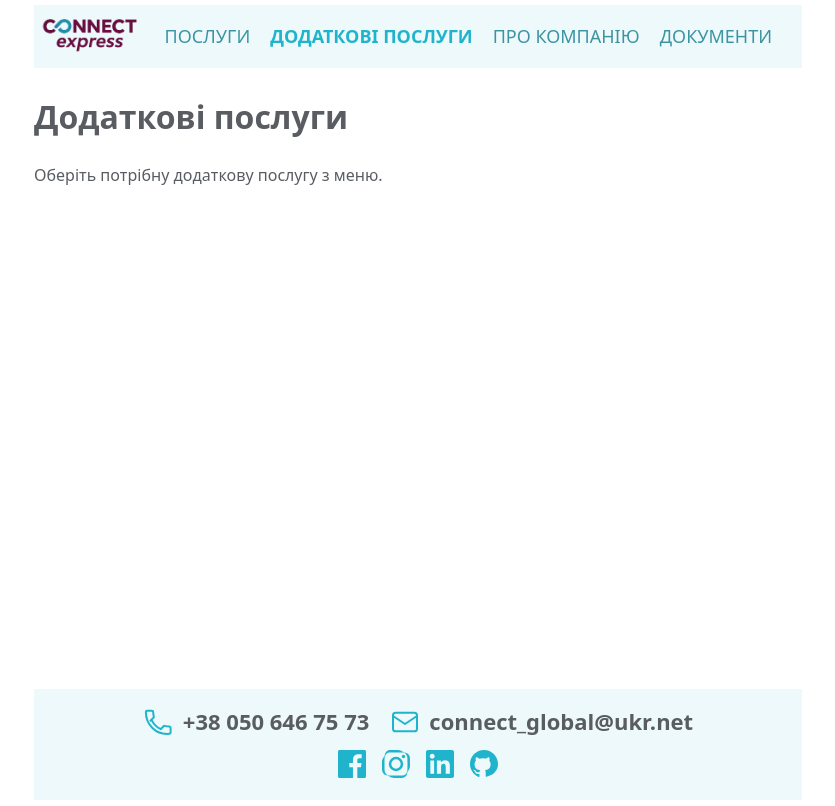
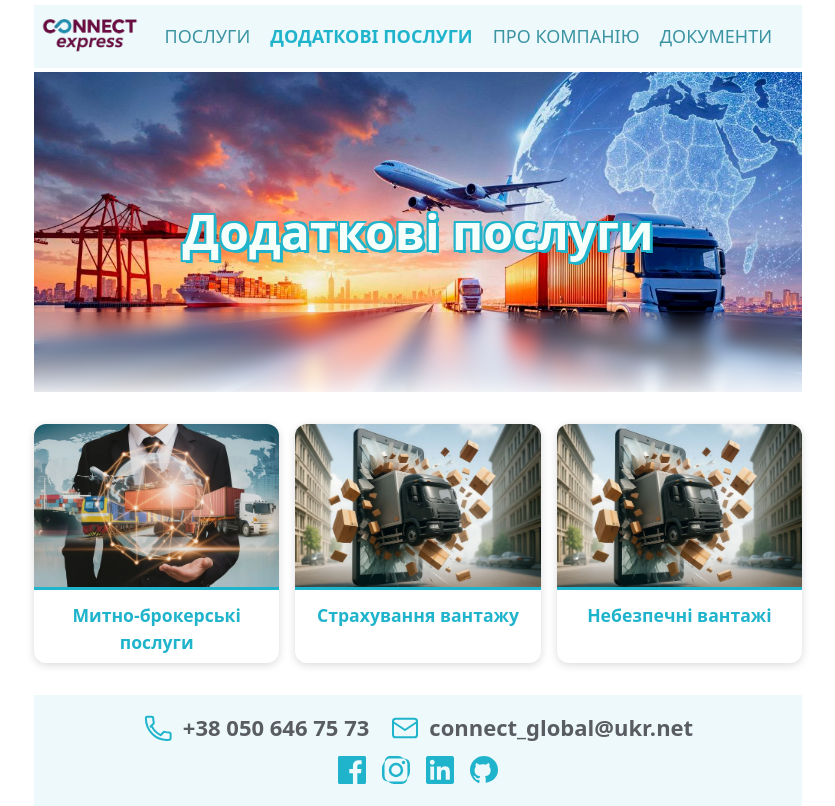
Before and after one commit to Orkneya/ConnectExpress, a React (Vite) app: page /addservices in a window 1280 px wide. Shown: the whole page, without its empty margins (222-1057 px from the left). Built offline with nearby package versions, Linux system fonts and the light colour scheme.

Commit message:
addservises component

```diff
--- a/src/pages/AddServicesPage/AddServicesPage.jsx
+++ b/src/pages/AddServicesPage/AddServicesPage.jsx
@@ -1,9 +1,33 @@
+import style from "../ServicesPage/ServicesPage.module.css";
+import { NavLink } from "react-router-dom";
+
+import customsImg from "../../assets/images/Servises/Broker.webp";
+import insuranceImg from "../../assets/images/Servises/Insurens.webp";
+
 function AddServicesPage() {
   return (
-    <div>
-      <h1>Додаткові послуги</h1>
-      <p>Оберіть потрібну додаткову послугу з меню.</p>
-    </div>
+    <section className={style.servicesPage}>
+      <div className={style.hero}>
+        <h1 className={style.heroTitle}>Додаткові послуги</h1>
+      </div>
+
+      <div className={style.servicesGridAdd}>
+        <NavLink to="/addservices/customs" className={style.serviceItem}>
+          <img src={customsImg} alt=" Митно-брокерські послуги" />
+          <p className={style.serviceTitle}> Митно-брокерські послуги</p>
+        </NavLink>
+
+        <NavLink to="/addservices/insurance" className={style.serviceItem}>
+          <img src={insuranceImg} alt="Страхування вантажу" />
+          <p className={style.serviceTitle}>Страхування вантажу</p>
+        </NavLink>
+
+        <NavLink to="/addservices/dangerous" className={style.serviceItem}>
+          <img src={insuranceImg} alt="Небезпечні вантажі" />
+          <p className={style.serviceTitle}>Небезпечні вантажі</p>
+        </NavLink>
+      </div>
+    </section>
   );
 }
 
--- a/src/pages/ServicesPage/ServicesPage.module.css
+++ b/src/pages/ServicesPage/ServicesPage.module.css
@@ -38,7 +38,8 @@
   z-index: 1;
 }
 
-.servicesGrid {
+.servicesGrid,
+.servicesGridAdd {
   display: grid;
   width: 100%;
   margin: 2rem auto;
@@ -56,6 +57,10 @@
     grid-template-columns: repeat(2, 1fr);
   }
 
+  .servicesGridAdd {
+    grid-template-columns: repeat(3, 1fr);
+  }
+
   .heroTitle {
     font-size: 3rem;
   }
@@ -70,14 +75,6 @@
     grid-template-columns: repeat(4, 1fr);
   }
 }
-
-/* .serviceItem {
-  display: block;
-  overflow: hidden;
-  border-radius: 12px;
-  box-shadow: 0 2px 8px rgba(0, 0, 0, 0.15);
-  transition: transform 0.3s ease;
-} */
 
 .serviceItem {
   display: flex;
```
Also changed, not shown: src/pages/AddServicesPage/AddServicesPage.module.css (deleted).
